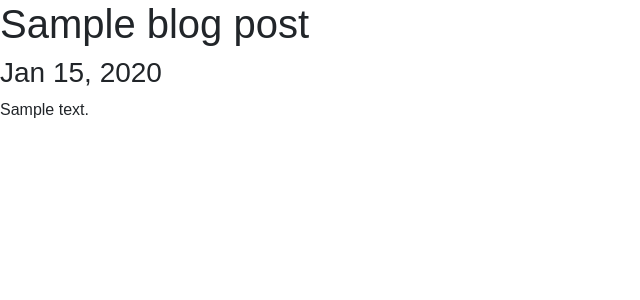
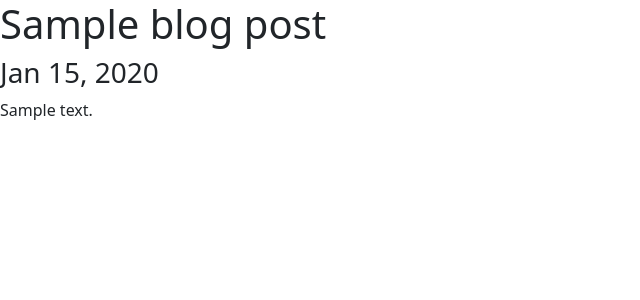
Before and after one commit to matt-harrop/personal_portfolio, a Django app: template blog/templates/blog/detail.html in a window 1280 px wide. Shown: the top 300 px of the page, without its empty margins (0-640 px from the left). Run offline with Django 3.2, Linux system fonts and the light colour scheme; the template is opened without the code that fills it: most values are stand-ins (such as "Sample title", 1, 10 or a date in 2020); some libraries are stand-ins or nearby versions.

Commit message:
Testing the deploy script one more time by changing the font back.

```diff
--- a/portfolio/static/portfolio/portfolio.css
+++ b/portfolio/static/portfolio/portfolio.css
@@ -1,5 +1,5 @@
 * {
-    font-family: "Didot", sans-serif;
+    /*font-family: "Didot", sans-serif;*/
 }
 
 a {
```
